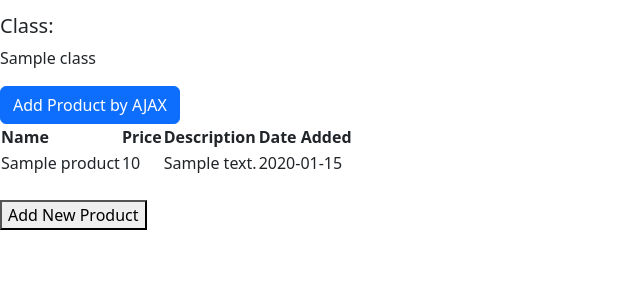
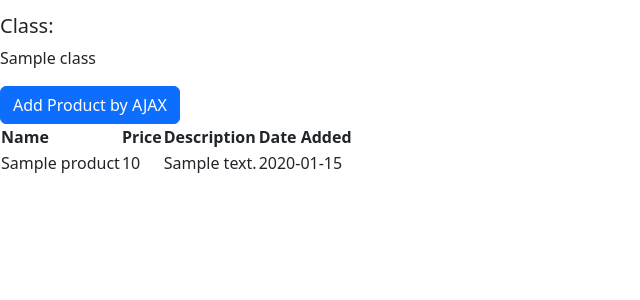
Before and after one commit to aldenluthfi/shopping-list, a Django app: template main/templates/main.html in a window 1280 px wide. Shown: the part 170-470 px from the top of the page, without its empty margins (0-640 px from the left). Run offline with Django 4.2, Linux system fonts and the light colour scheme; tables that the repository leaves empty hold one stand-in row (values such as "Sample post"); the template is opened without the code that fills it: values that come from a table or form of the project are taken from there, most other values are stand-ins (such as "Sample title", 1, 10 or a date in 2020).

Commit message:
Tutorial 5

```diff
--- a/main/templates/main.html
+++ b/main/templates/main.html
@@ -58,39 +58,7 @@
     </div>
 
     <button type="button" class="btn btn-primary" data-bs-toggle="modal" data-bs-target="#exampleModal">Add Product by AJAX</button>
-    <table id="product_table">
-        <tr>
-            <th>Name</th>
-            <th>Price</th>
-            <th>Description</th>
-            <th>Date Added</th>
-        </tr>
-
-        {% comment %} Berikut cara memperlihatkan data produk di bawah baris ini {% endcomment %}
-
-        {% for product in products %}
-            <tr>
-                <td>{{product.name}}</td>
-                <td>{{product.price}}</td>
-                <td>{{product.description}}</td>
-                <td>{{product.date_added}}</td>
-                <td>
-                    <a href="{% url 'main:edit_product' product.pk %}">
-                        <button>
-                            Edit
-                        </button>
-                    </a>
-                </td>
-                <td>
-                    <a href="{% url 'main:delete_product' product.pk %}">
-                          <button>
-                              Delete
-                          </button>
-                      </a>
-                </td>
-            </tr>
-        {% endfor %}
-    </table>
+    <table id="product_table"></table>
 
     <script>
         async function getProducts() {
@@ -128,16 +96,4 @@
         document.getElementById("button_add").onclick = addProduct
         refreshProducts()
     </script>
-
-
-    <br />
-
-    <a href="{% url 'main:create_product' %}">
-        <button>
-            Add New Product
-        </button>
-    </a>
-
-    <!-- <h5>Sesi terakhir login: {{ last_login }}</h5> -->
-
 {% endblock content %}
--- a/templates/base.html
+++ b/templates/base.html
@@ -11,6 +11,7 @@
         {% endblock meta %}
         <link href="https://cdn.jsdelivr.net/npm/bootstrap@5.3.2/dist/css/bootstrap.min.css" rel="stylesheet" integrity="sha384-T3c6CoIi6uLrA9TneNEoa7RxnatzjcDSCmG1MXxSR1GAsXEV/Dwwykc2MPK8M2HN" crossorigin="anonymous">
         <script src="https://code.jquery.com/jquery-3.6.0.min.js" integrity="sha384-KyZXEAg3QhqLMpG8r+J4jsl5c9zdLKaUk5Ae5f5b1bw6AUn5f5v8FZJoMxm6f5cH1" crossorigin="anonymous"></script>
+        <script src="https://cdn.jsdelivr.net/npm/bootstrap@5.3.2/dist/js/bootstrap.bundle.min.js" integrity="sha384-C6RzsynM9kWDrMNeT87bh95OGNyZPhcTNXj1NW7RuBCsyN/o0jlpcV8Qyq46cDfL" crossorigin="anonymous"></script>
     </head>
 
     <body>
```
